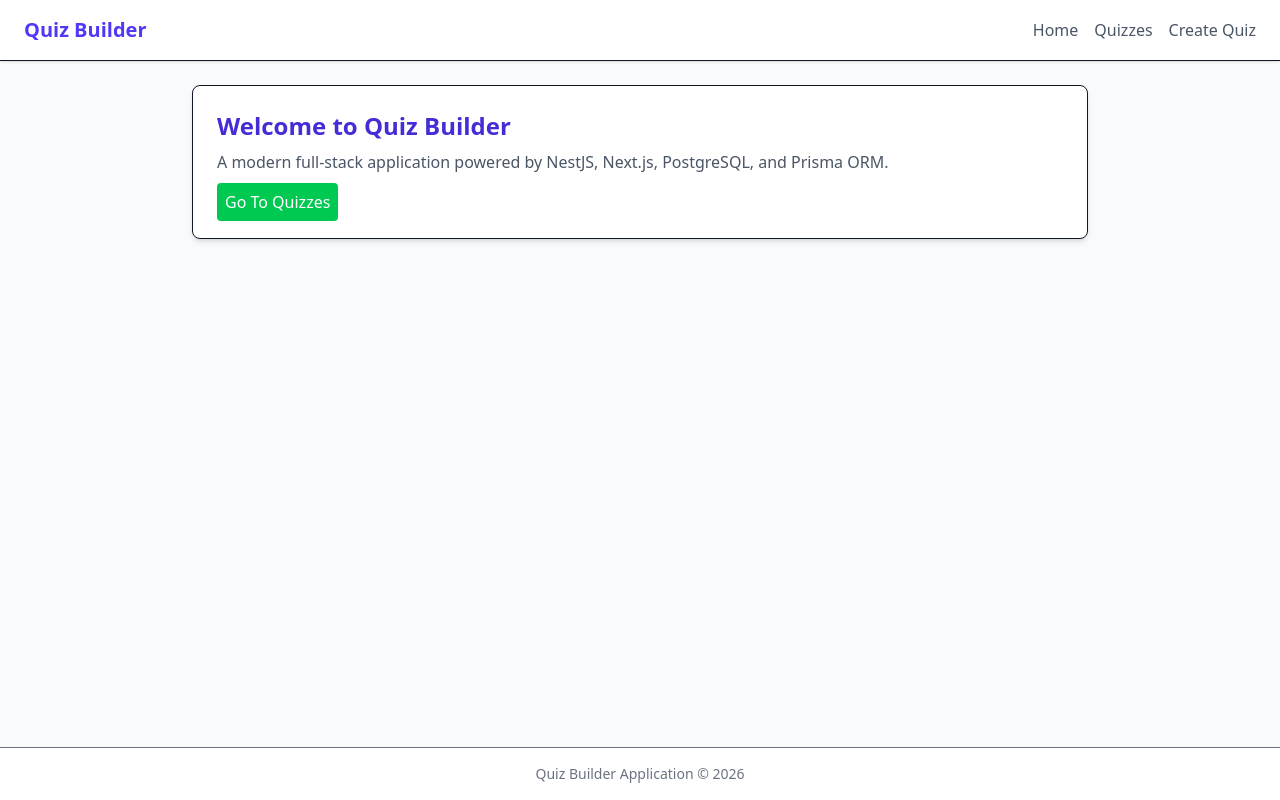
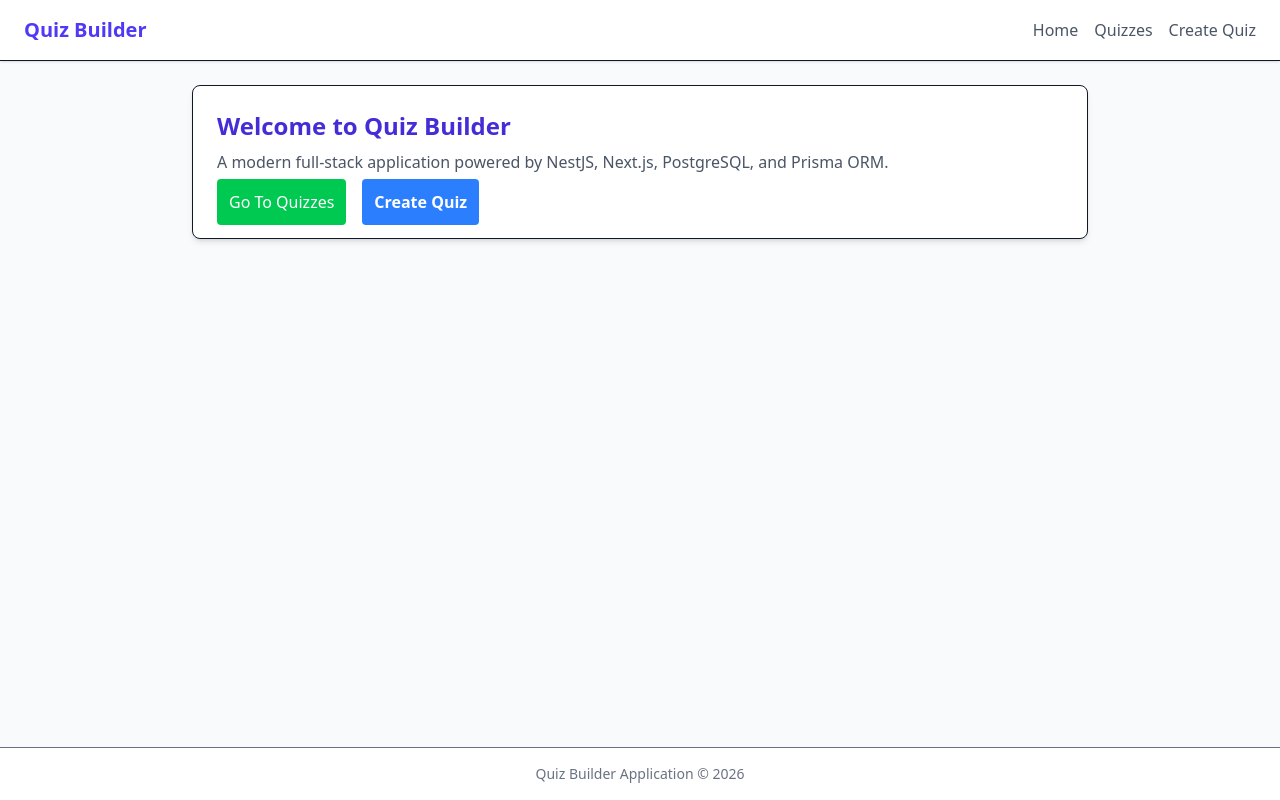
Before and after one commit to ludmilka-k/quiz-builder, a Next.js app in the folder frontend/: page / in a window 1280 px wide. Built offline with nearby package versions, Linux system fonts and the light colour scheme.

Commit message:
Add a Link to Home page

```diff
--- a/frontend/app/page.tsx
+++ b/frontend/app/page.tsx
@@ -14,7 +14,10 @@ export default function Home() {
         <p className="text-gray-600 mb-4">
           A modern full-stack application powered by NestJS, Next.js, PostgreSQL, and Prisma ORM.
         </p>
-        <Link href="/quizzes" className="bg-green-500 text-white p-2 rounded mb-4 hover:text-indigo-600 font-medium">Go To Quizzes</Link>
+        <div className="space-x-4">
+          <Link href="/quizzes" className="bg-green-500 text-white p-3 rounded hover:text-indigo-600 font-medium">Go To Quizzes</Link>
+          <Link href="/create" className="bg-blue-500 text-white p-3 rounded font-bold hover:text-indigo-600">Create Quiz</Link>
+        </div>
       </div>
     </div>
   );
```
